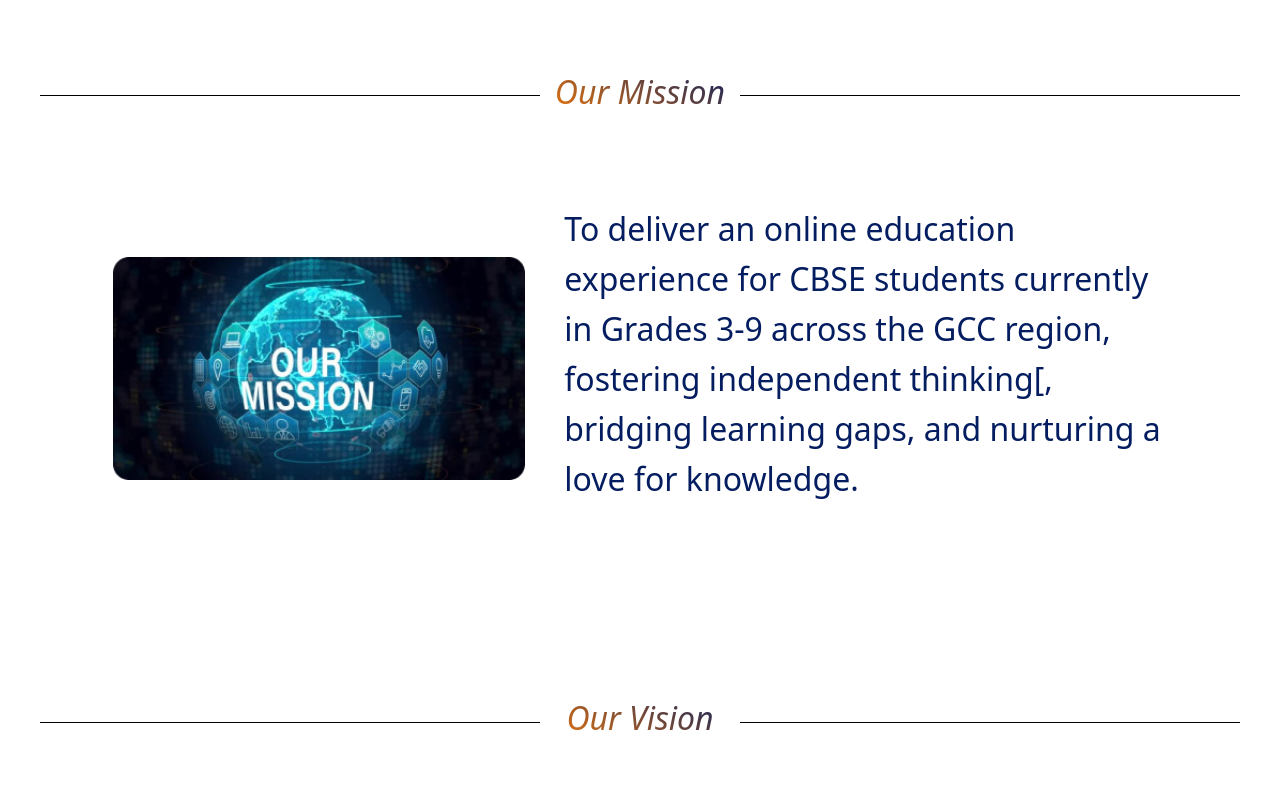
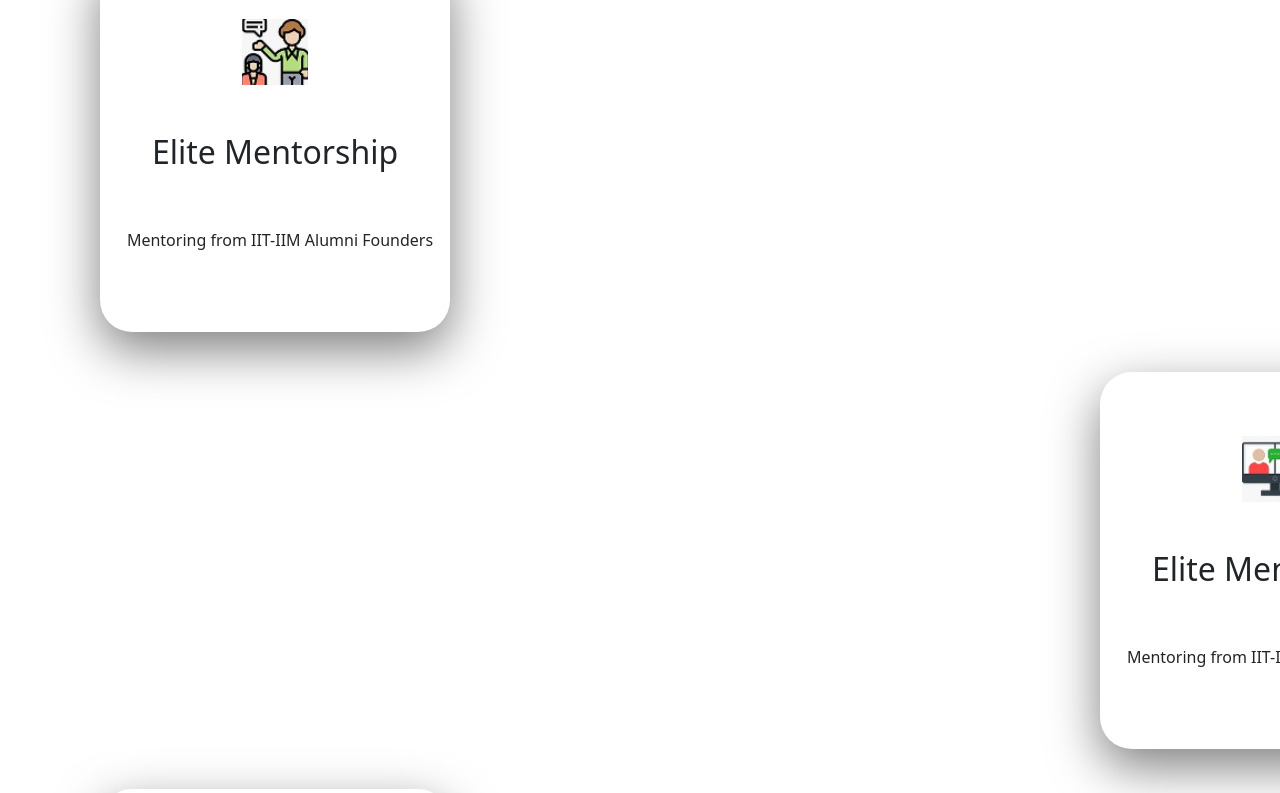
Before and after one commit to dilip2k04/hostinger, a React (Vite) app: page / in a window 1280 px wide. Shown: the part 1120-1913 px from the top of the page. Built offline with nearby package versions, Linux system fonts and the light colour scheme.

Commit message:
Card Added in Home

```diff
--- a/src/pages/Home/Home.css
+++ b/src/pages/Home/Home.css
@@ -24,31 +24,22 @@
     color:#F27A0A;
 }
 
-.circle {
-    position: absolute;
-    bottom: -580px; /* Moves to the bottom of the page */
-    right: 0px; /* Adjust right position */
-    width: 120px; /* Adjust size */
-    height: 120px;
-    background-color: #F27A0A; /* Change as needed */
-    border-radius: 50%;
-    overflow: hidden;
+.content{
+    margin-bottom: 40px;
 }
-.circle-Blue {
-    position: absolute;
-    overflow: hidden;
-    bottom: -800px; /* Moves to the bottom of the page */
-    right: -50px; /* Adjust right position */
-    width: 400px; /* Adjust size */
-    height: 400px;
-    background-color: #041D60; /* Change as needed */
-    border-radius: 50%;
-    z-index: -1;
-    clip-path: inset(0 50% 0 0);
+.Home_card{
+    width: 350px;
+    margin-top: 40px;
+    box-shadow: 0px 18px 50px 0px #00000080;
+    position: relative;
+    left: 100px;
+    height: 377px;
 }
-.card{
-    height: 337px;
+.Home_card:nth-child(2n){
+    left: 1100px;
 }
-.card p{
-    font-weight: bold;
+.Home_card img{
+    width: 66px;
+    height: 66px;
+    object-fit: cover;
 }
--- a/src/pages/Home/Home.jsx
+++ b/src/pages/Home/Home.jsx
@@ -1,27 +1,26 @@
 import React from 'react'
 import './Home.css'
-import Card from '../OurProgram/components/Card/Card'
 import Home_card from './Home_card'
 
 
 export default function Home() {
   const card_data=[{
-    img:"/assets/Card_img_1.jpg",
+    img:"/src/assets/Card_img_2.jpg",
     title:'Elite Mentorship',
     para:'Mentoring from IIT-IIM Alumni Founders'
   },
   {
-    img:'',
+    img:'/src/assets/Card_img_3.jpg',
     title:'Elite Mentorship',
     para:'Mentoring from IIT-IIM Alumni Founders'
   },
   {
-    img:'',
+    img:'/src/assets/Card_img_4.jpg',
     title:'Elite Mentorship',
     para:'Mentoring from IIT-IIM Alumni Founders'
   },
   {
-    img:'',
+    img:'/src/assets/Card_img_1.jpg',
     title:'Elite Mentorship',
     para:'Mentoring from IIT-IIM Alumni Founders'
   }
@@ -34,13 +33,17 @@
       <h2 className='Title'>"Personalised <span>Learning</span>  Experience"</h2>
       <h2 className='Para blue text-wrap'>Helping students think independently, bridge learning gaps, and achieve academic<br/> excellence through expert-led,personalized education</h2>
     </div>
-    {/* <div className="circle-Blue"></div>
-    <div className="circle"></div> */}
-
-
-
-
+    {card_data.map((card_data,index) =>{
+      return  (
+        <div key={index}
+        className="Home_card text-center d-flex justify-content-center align-items-center gap-3 border-2 rounded-5">
+          <Home_card
+          img={card_data.img}
+          title={card_data.title}
+          para={card_data.para} />
+        </div>
+    );
+    })}
     </div>
-
   )
 }
--- a/src/pages/Home/Home_card.jsx
+++ b/src/pages/Home/Home_card.jsx
@@ -1,13 +1,12 @@
 import React from 'react'
 
-const Home_card = (img,title,para) => {
+
+export default function Home_card ({img,title,para}) {
   return (
-    <div className="card w-25 text-center d-flex flex-column justify-content-center align-items-center gap-3">
-      <img src={img} alt="" />
+    <div className="text-center d-flex flex-column justify-content-center align-items-center gap-5">
+      <img src={img} alt="" width={185} height={185}/>
       <h2>{title}</h2>
       <p>{para}</p>
     </div>
   )
 }
-
-export default Home_card
```
